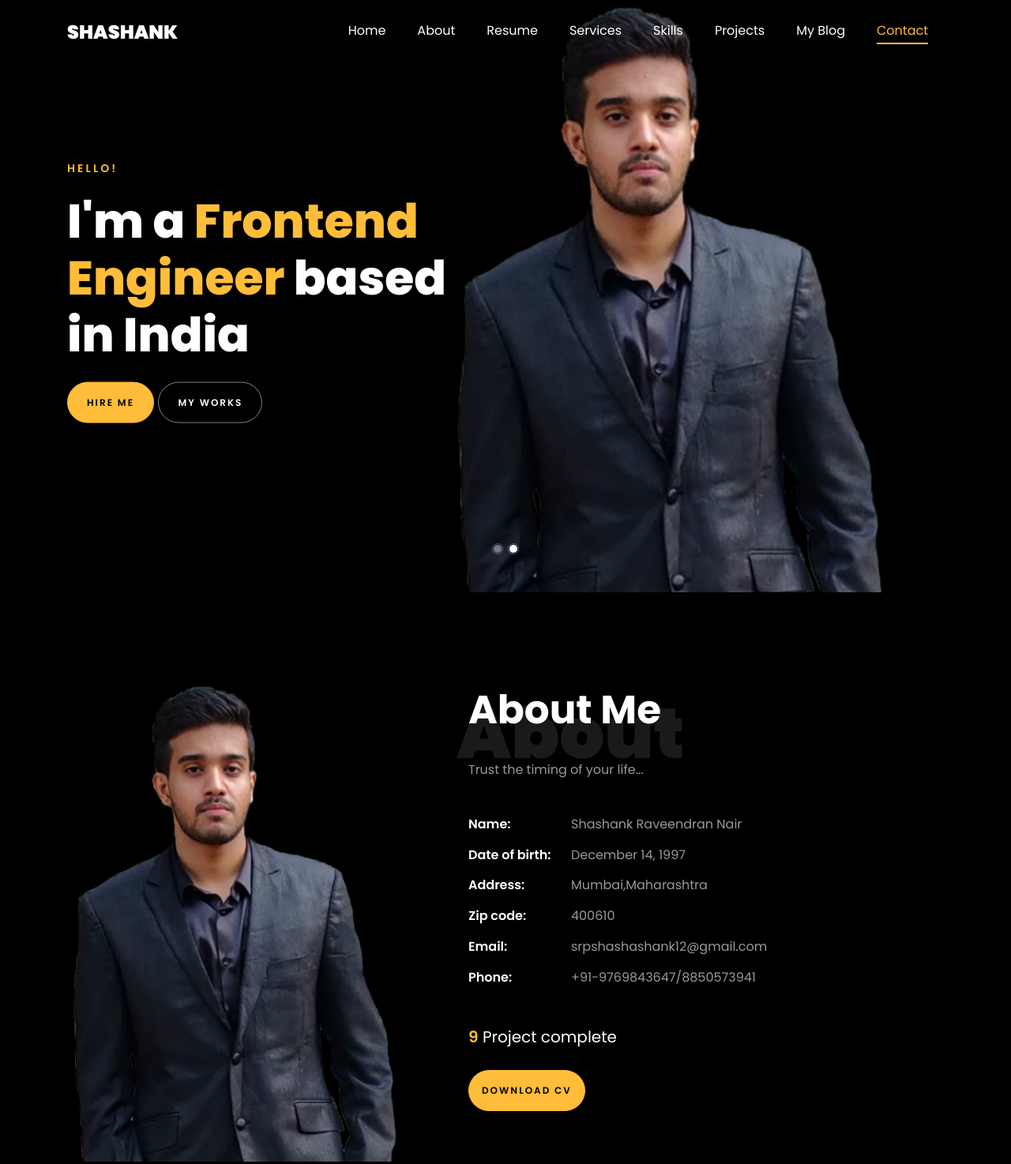
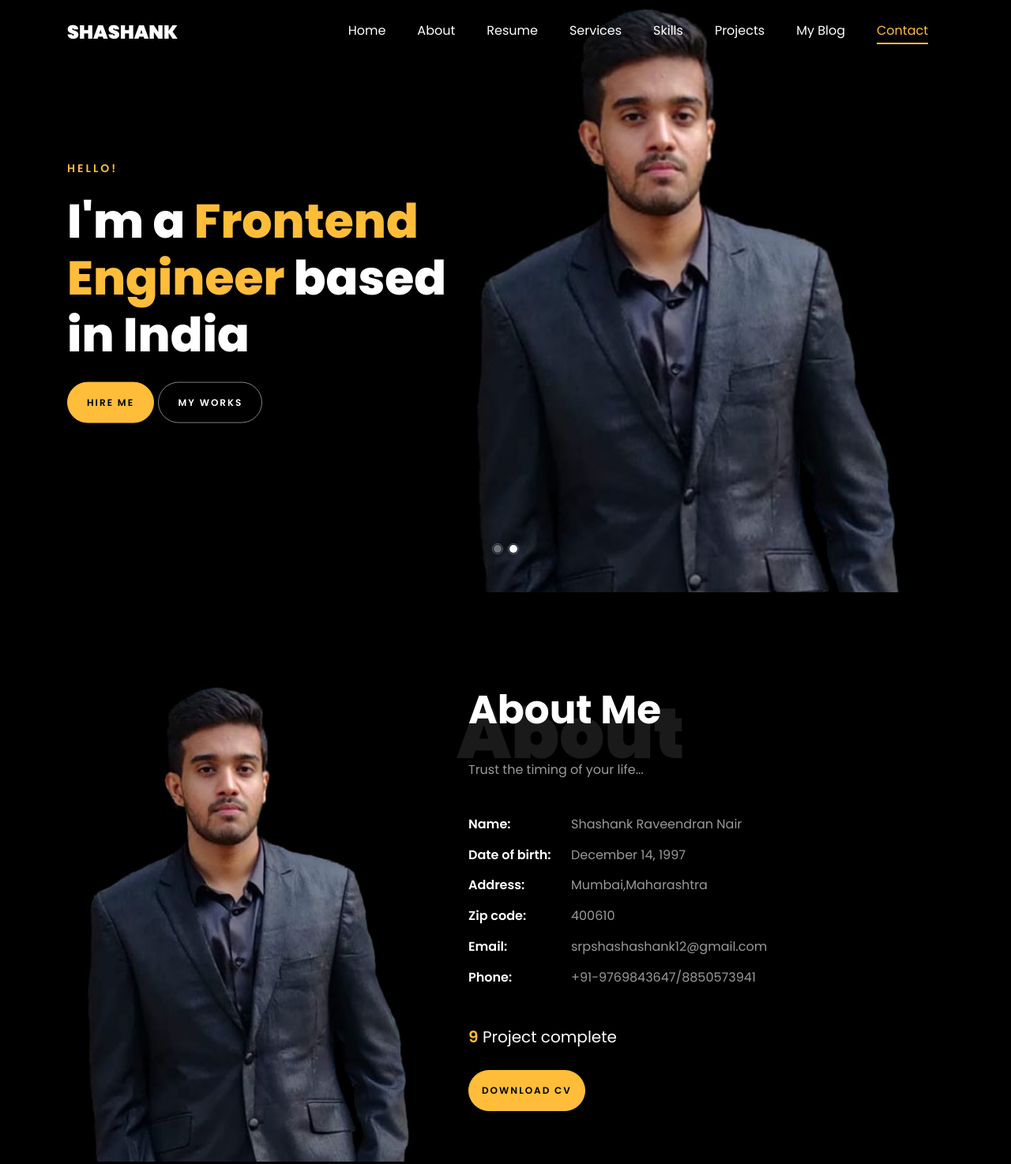
Before and after one commit to Shashank1412/Shashank-portfolio, a plain HTML site: page index.html in a window 1280 px wide. Shown: the top 1474 px of the page at 79% size. Drawn offline with Linux system fonts and the light colour scheme; files whose address does not match are found by name.

```diff
--- a/index.html
+++ b/index.html
@@ -52,7 +52,7 @@
 	      	<div class="overlay"></div>
 	        <div class="container">
 	          <div class="row d-md-flex no-gutters slider-text align-items-end justify-content-end" data-scrollax-parent="true">
-	          	<div class="one-third js-fullheight order-md-last img" style="background-image:url(images/srn1.png);">
+	          	<div class="one-third js-fullheight order-md-last img" style="background-image:url(images/A.jpg);">
 	          		<div class="overlay"></div>
 	          	</div>
 		          <div class="one-forth d-flex  align-items-center ftco-animate" data-scrollax=" properties: { translateY: '70%' }">
@@ -71,7 +71,7 @@
 	      	<div class="overlay"></div>
 	        <div class="container">
 	          <div class="row d-flex no-gutters slider-text align-items-end justify-content-end" data-scrollax-parent="true">
-	          	<div class="one-third js-fullheight order-md-last img" style="background-image:url(images/srn1.png);">
+	          	<div class="one-third js-fullheight order-md-last img" style="background-image:url(images/B.jpg);">
 	          		<div class="overlay"></div>
 	          	</div>
 		          <div class="one-forth d-flex align-items-center ftco-animate" data-scrollax=" properties: { translateY: '70%' }">
@@ -93,7 +93,7 @@
     			<div class="col-md-6 col-lg-5 d-flex">
     				<div class="img-about img d-flex align-items-stretch">
     					<div class="overlay"></div>
-	    				<div class="img d-flex align-self-stretch align-items-center" style="background-image:url(images/srn1.png);">
+	    				<div class="img d-flex align-self-stretch align-items-center" style="background-image:url(images/B.jpg);">
 	    				</div>
     				</div>
     			</div>
```
Also changed, not shown: images/A.jpg (added), images/B.jpg (added).
